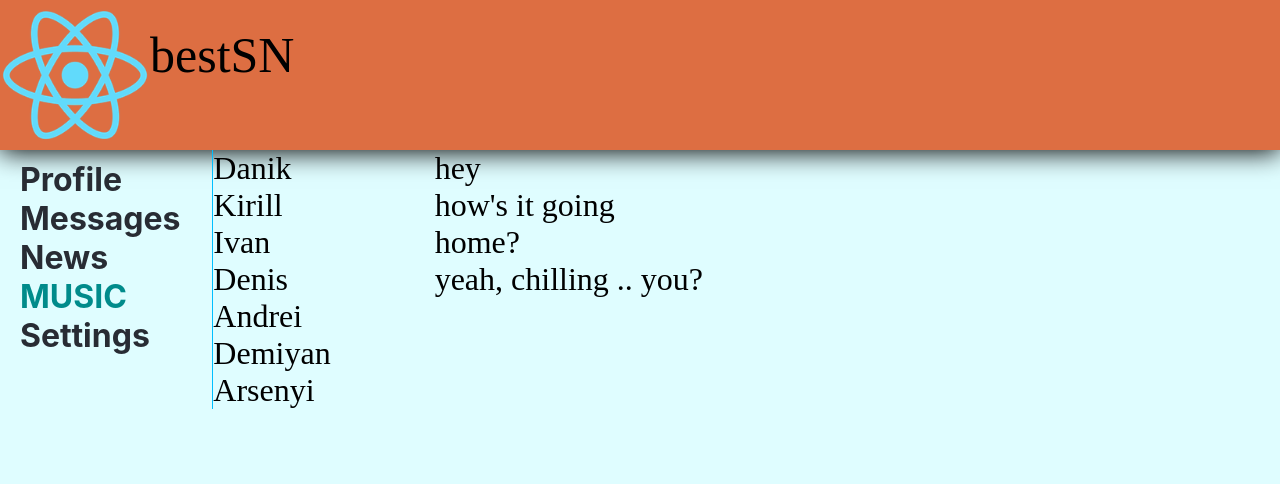
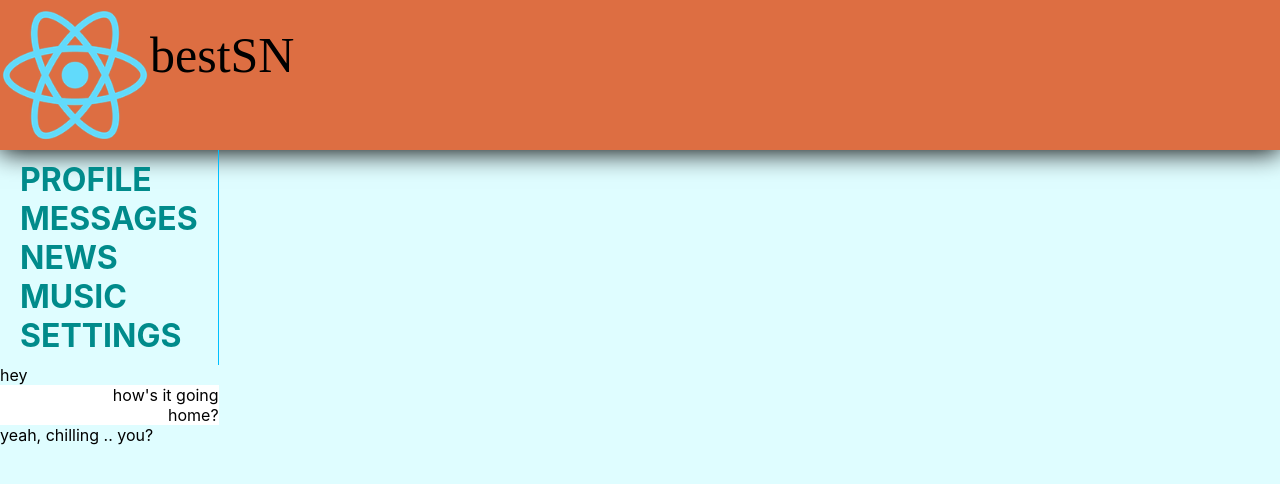
Before and after one commit to showermax/Samurai-way, a React (Create React App) app: page /music in a window 1280 px wide. Shown: the top 484 px of the page. Built offline with nearby package versions, Linux system fonts and the light colour scheme.

Commit message:
Samurai-way extra with guys from tuesday

```diff
--- a/package.json
+++ b/package.json
@@ -16,7 +16,7 @@
     "react": "17.0.2",
     "react-dom": "17.0.2",
     "react-redux": "7.2.6",
-    "react-router-dom": "^5.3.0",
+    "react-router-dom": "^6.9.0",
     "react-scripts": "5.0.0",
     "react-test-renderer": "17.0.2",
     "redux": "4.1.2",
--- a/src/App.tsx
+++ b/src/App.tsx
@@ -4,20 +4,53 @@ import {Header} from "./components/Header/Header";
 import {Navbar} from "./components/Navbar/Navbar";
 import {Profile} from "./components/Main/Profile/Profile";
 import {Dialogs} from "./components/Main/Dialogs/Dialogs";
-import {BrowserRouter, Route} from "react-router-dom";
+import {Routes, Route, BrowserRouter} from "react-router-dom";
+import {Messages} from "./components/Main/Dialogs/Messages";
+
+
+export type DialogsType = {
+    id: number
+    name: string
+}
+export type MessageType = {
+    id: number
+    text: string
+    author: string
+}
 
 function App() {
+
+    const dialogsList: Array<DialogsType> = [
+        {id: 1, name: 'Danik'},
+        {id: 2, name: 'Kirill'},
+        {id: 3, name: 'Ivan'},
+        {id: 4, name: 'Denis'},
+        {id: 5, name: 'Andrei'},
+        {id: 6, name: 'Demiyan'},
+        {id: 7, name: 'Arsenyi'}
+    ]
+    const messages = [
+        {id: 1, text: 'hey', author: 'friend'},
+        {id: 1, text: 'how\'s it going', author: 'me'},
+        {id: 1, text: 'home?', author: 'me'},
+        {id: 1, text: 'yeah, chilling .. you?', author: 'friend'}
+    ]
+
     return (
 <BrowserRouter>
         <div className="app-wrapper">
             <Header/>
             <Navbar/>
+            <Messages messageList={messages} />
             <div className='main'>
-                    <Route path='/profile'><Profile /></Route>
-                    <Route path='/dialogs' component={Dialogs} />
-                    <Route path='/news' component={Profile} />
-                    <Route path='/music' component={Dialogs} />
-                    <Route path='/settings' component={Dialogs} />
+                <Routes>
+                    {/*<Route path='/profile'><Profile/></Route>*/}
+                    {/*<Route path={'/dialogs'} element={<Dialogs messageList={messages} dialogList={dialogsList}/>} />*/}
+                    <Route path={'/dialogs'} element={<Dialogs messageList={messages} dialogList={dialogsList}/>} />
+                    {/*<Route path='/news' component={Profile} />*/}
+                    {/*<Route path='/music' component={Dialogs} />*/}
+                    {/*<Route path='/settings' component={Dialogs} />*/}
+                </Routes>
             </div>
         </div>
 </BrowserRouter>
--- a/src/components/Main/Dialogs/Dialogs.module.css
+++ b/src/components/Main/Dialogs/Dialogs.module.css
@@ -29,3 +29,8 @@
     z-index: 1;
     content: "";
 }
+
+.messages1{
+    text-align: right;
+    background-color: white;
+}
--- a/src/components/Main/Dialogs/Dialogs.tsx
+++ b/src/components/Main/Dialogs/Dialogs.tsx
@@ -1,45 +1,34 @@
 import React from "react";
 //import "./Profile.module.css";
 import style from "./Dialogs.module.css"
-import {NavLink, Route} from "react-router-dom";
+import {NavLink, Route, Routes} from "react-router-dom";
 import {Profile} from "../Profile/Profile";
+import {DialogsType, MessageType} from "../../../App";
+import path from "path";
+import {Messages} from "./Messages";
 
-type DialogsType = {
-    id: number
-    name: string
+type PropsType = {
+    messageList: Array<MessageType>,
+    dialogList: Array<DialogsType>
 }
 
-export function Dialogs() {
-    type DialogsType = {
-        id: number
-        name: string
-    }
-    const dialogsList: Array<DialogsType> = [
-        {id: 1, name: 'Danik'},
-        {id: 2, name: 'Kirill'},
-        {id: 3, name: 'Ivan'},
-        {id: 4, name: 'Denis'},
-        {id: 5, name: 'Andrei'},
-        {id: 6, name: 'Demiyan'},
-        {id: 7, name: 'Arsenyi'}
-    ]
-
+export function Dialogs(props: PropsType) {
     return (
         <div className={style.wrapper}>
             <div className={style.dialogs}>
-                {dialogsList.map(el => <div className={style.dialog_item}>
-                    <NavLink to={'/dialogs/' + el.name} activeClassName={style.activeLink}>{el.name}</NavLink>
+                {props.dialogList.map(el => <div className={style.dialog_item}>
+                    <NavLink to={'/dialogs/' + el.name} className={style.activeLink}>{el.name}</NavLink>
                 </div>)}
             </div>
             <div className={style.messages}>
-                <div className={style.messages1}>
-                    <Route path='/dialogs/Danik'><Profile /></Route>
+
+                <div>
+                    <Routes>
+                    <Route path={'/dialogs/Danik'} element = {<Messages messageList={props.messageList}/>} />
+                {/*props.messageList.map((el,i)=> <div key={i} className={(el.author==='me') ? style.messages1 : style.messages2}> {el.text}*/}
+            </Routes>
                 </div>
 
-                <div className={style.messages2}>hey</div>
-                <div className={style.messages1}>how's it going</div>
-                <div className={style.messages1}>home?</div>
-                <div className={style.messages2}>yeah, chilling .. you?</div>
             </div>
         </div>
     );
--- /dev/null
+++ b/src/components/Main/Dialogs/Messages.tsx
@@ -0,0 +1,12 @@
+import React from "react";
+import style from "./Dialogs.module.css"
+import {DialogsType, MessageType} from "../../../App";
+type PropsType = {
+    messageList: Array<MessageType>
+}
+export function Messages(props: PropsType) {
+    return (
+        <div>
+        {props.messageList.map((el,i)=> <div key={i} className={(el.author==='me') ? style.messages1 : style.messages2}> {el.text}</div>)}
+        </div>            )
+}
--- a/src/components/Main/Mypsots/Myposts.tsx
+++ b/src/components/Main/Mypsots/Myposts.tsx
@@ -1,26 +1,45 @@
-import React from "react";
+import React, {ChangeEvent, useState} from "react";
+import {v1} from "uuid";
 import style from "./Myposts.module.css"
 import {Post} from "./Post/Post";
 
 export function Myposts() {
+    const [posts, setposts] = useState(
+        [
+            {
+                id: v1(),
+                text: "Props are used to store data that can be accessed by the children of a React component. " +
+                    "They are part of the concept of reusability. " +
+                    "Props take the place of class attributes and allow you to create " +
+                    "consistent interfaces across the component hierarchy." +
+                    "In this article, we'll learn about props in React. " +
+                    "We'll look at what they are and how they work. " +
+                    "Then we will look at how props compare to state.",
+                likesCount: 10
+            },
+            {
+                id: v1(),
+                text: 'A callback function is a function passed into another function as an argument, ' +
+                    'which is then invoked inside the outer function to complete some kind of routine or action.',
+                likesCount: 3
+            }
+        ]
+    )
+    const [textareaContent, settextareaContent] = useState('')
+    const onchangeTextarea = (e: ChangeEvent<HTMLTextAreaElement>) => settextareaContent(e.currentTarget.value)
+    const onClickButtonHandler = () => {
+        let newPost = {id: v1(), text: textareaContent, likesCount: 0}
+        setposts([newPost, ...posts])
+        settextareaContent('')
+    }
+    const publishedPost = posts.map(el => <Post text={el.text} likes={el.likesCount}/>)
     return (
         <div className={style.wrapper}>
             <div>
-                <textarea className={style.textarea}> </textarea>
+                <textarea className={style.textarea} onChange={onchangeTextarea}> </textarea>
             </div>
-            <button> Public the post </button>
-            <Post message="Props are used to store data that can be accessed by the children of a React component.
-
-They are part of the concept of reusability. Props take the place of class attributes and allow you to create consistent interfaces across the component hierarchy.
-
-In this article, we'll learn about props in React. We'll look at what they are and how they work. Then we will look at how props compare to state.
-
-What we'll cover:
-
-    What are props?
-    How to declare a prop
-    How to use defaultProps
-    Props vs state in React"/>
+            <button onClick={onClickButtonHandler}> Public the post</button>
+            {publishedPost}
         </div>
-    );
+    )
 }
--- a/src/components/Main/Mypsots/Post/Post.tsx
+++ b/src/components/Main/Mypsots/Post/Post.tsx
@@ -2,15 +2,15 @@ import React from "react";
 import style from "./Post.module.css"
 import picture from "./post.jpg"
 type PostType = {
-    message: string
+    text: string
+    likes: number
 }
 export function Post(props: PostType) {
     return (
         <div className={style.item}>
             <div><img src={picture} alt="main picture"/></div>
-            <div>{props.message}</div>
-            <div>Like</div>
-
+            <div>{props.text}</div>
+            <div>{props.likes}</div>
         </div>
     );
 }
--- a/src/components/Navbar/Navbar.tsx
+++ b/src/components/Navbar/Navbar.tsx
@@ -3,22 +3,25 @@ import style from "./Navbar.module.css"
 import {NavLink} from "react-router-dom";
 
 export function Navbar() {
+
+
+
     return (
         <nav className={style.nav}>
             <div className={style.item}>
-                <NavLink to='/profile' activeClassName={style.activeLink}>Profile</NavLink>
+                <NavLink to='/profile' className={style.activeLink}>Profile</NavLink>
             </div>
             <div className={style.item}>
-                <NavLink to='/dialogs' activeClassName={style.activeLink}>Messages</NavLink>
+                <NavLink to='/dialogs' className={style.activeLink}>Messages</NavLink>
             </div>
             <div className={style.item}>
-                <NavLink to='/news' activeClassName={style.activeLink}> News</NavLink>
+                <NavLink to='/news' className={style.activeLink}> News</NavLink>
             </div>
             <div className={style.item}>
-                <NavLink to='/music' activeClassName={style.activeLink}> Music</NavLink>
+                <NavLink to='/music' className={style.activeLink}> Music</NavLink>
             </div>
             <div className={style.item}>
-                <NavLink to='/settings' activeClassName={style.activeLink}> Settings</NavLink>
+                <NavLink to='/settings' className={style.activeLink}> Settings</NavLink>
             </div>
         </nav>
     );
```
Also changed, not shown: 1 other file (tests, documents, lock files or other folders). Lines whose indentation alone changed are shown as unchanged.
